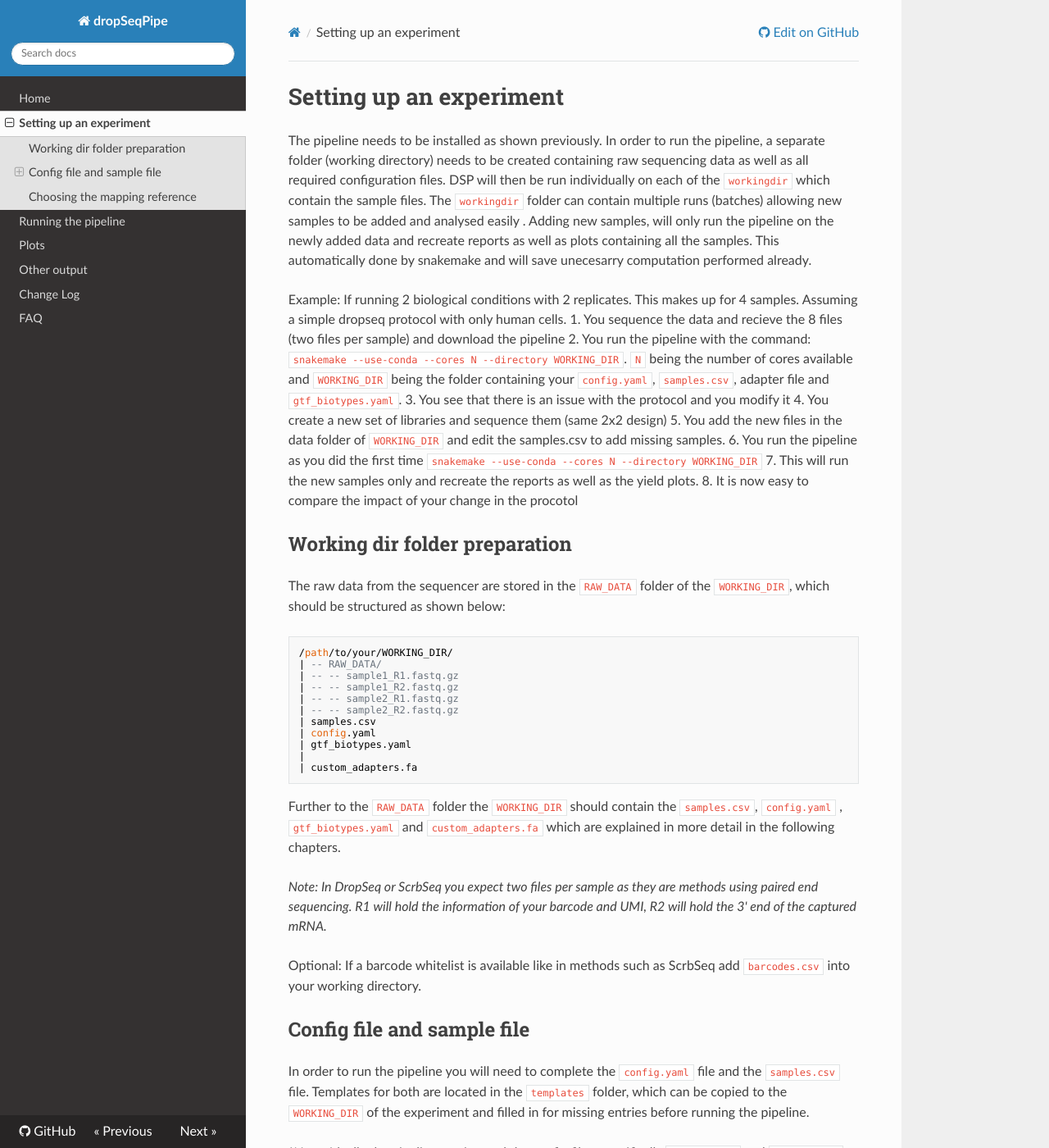
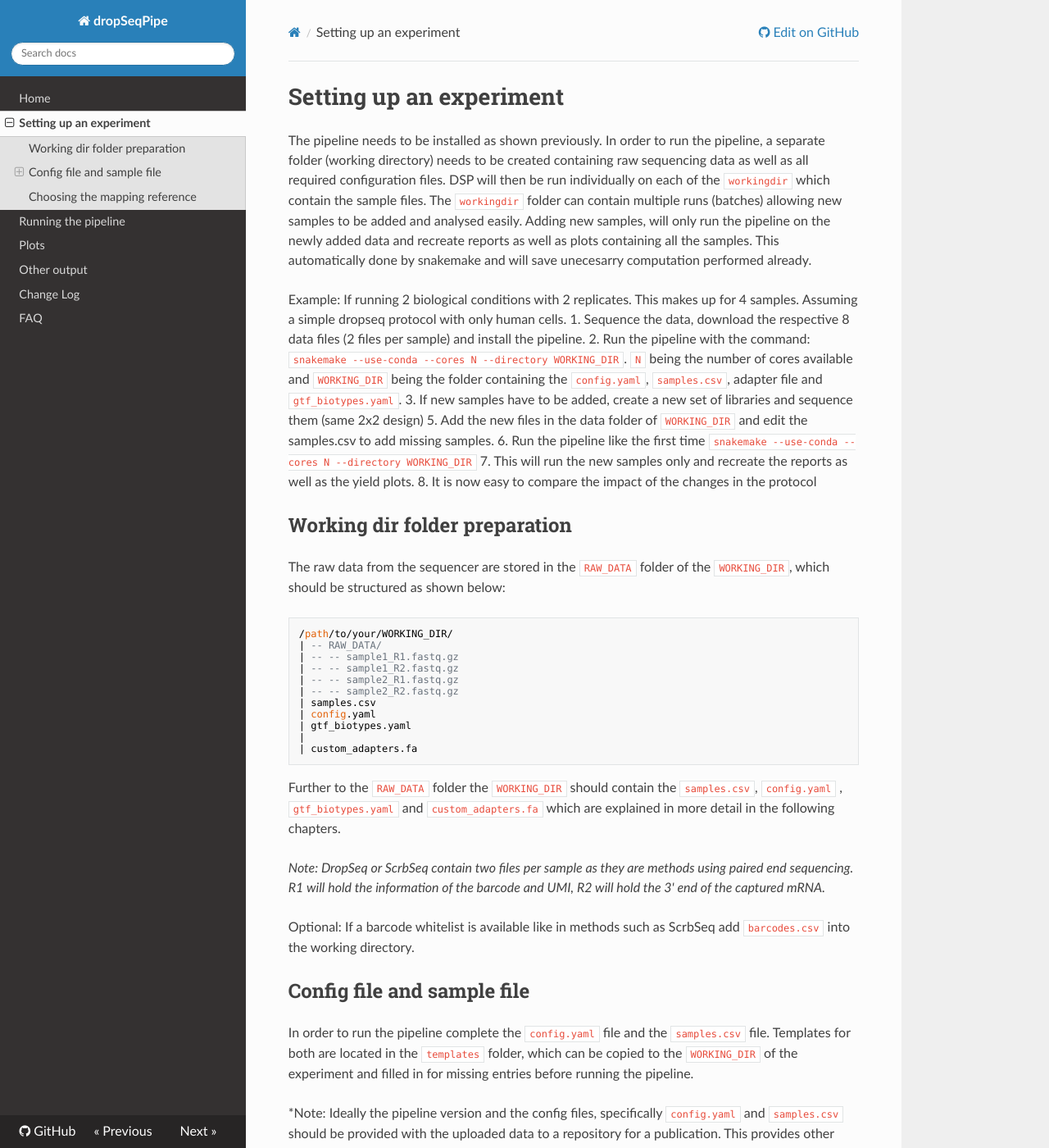
Before and after one commit to Hoohm/dropSeqPipe, an MkDocs documentation site: the page built from docs/docs/Setting-up-an-experiment.md, in a window 1280 px wide and 1400 px high. Shown: the whole window at 82% size. Built offline with MkDocs 1.6.1, drawn with Linux system fonts in a browser that asks for light colours; nearby versions of some CDN libraries; some of the changed text lies outside the part shown.

Commit message:
Minor changes on language, typos, structure etc in docs

````diff
--- a/docs/docs/Setting-up-an-experiment.md
+++ b/docs/docs/Setting-up-an-experiment.md
@@ -1,23 +1,22 @@
-#Setting up an experiment
+# Setting up an experiment
 
 The pipeline needs to be installed as shown previously.
 In order to run the pipeline, a separate folder (working directory) needs to be created containing raw sequencing data as well as all required configuration files.
 DSP will then be run individually on each of the `workingdir` which contain the sample files.
-The `workingdir` folder can contain multiple runs (batches) allowing new samples to be added and analysed easily .
+The `workingdir` folder can contain multiple runs (batches) allowing new samples to be added and analysed easily.
 Adding new samples, will only run the pipeline on the newly added data and recreate reports as well as plots containing all the samples.
 This automatically done by snakemake and will save unecesarry computation performed already.
 
 Example: If running 2 biological conditions with 2 replicates. This makes up for 4 samples. Assuming a simple dropseq protocol with only human cells.
-1. You sequence the data and recieve the 8 files (two files per sample) and download the pipeline
-2. You run the pipeline with the command: `snakemake --use-conda --cores N --directory WORKING_DIR`. `N` being the number of cores available and `WORKING_DIR` being the folder containing your `config.yaml`, `samples.csv`, adapter file and `gtf_biotypes.yaml`.
-3. You see that there is an issue with the protocol and you modify it
-4. You create a new set of libraries and sequence them (same 2x2 design)
-5. You add the new files in the data folder of `WORKING_DIR` and edit the samples.csv to add missing samples.
-6. You run the pipeline as you did the first time `snakemake --use-conda --cores N --directory WORKING_DIR`
+1. Sequence the data, download the respective 8 data files (2 files per sample) and install the pipeline.
+2. Run the pipeline with the command: `snakemake --use-conda --cores N --directory WORKING_DIR`. `N` being the number of cores available and `WORKING_DIR` being the folder containing the `config.yaml`, `samples.csv`, adapter file and `gtf_biotypes.yaml`.
+3. If new samples have to be added, create a new set of libraries and sequence them (same 2x2 design)
+5. Add the new files in the data folder of `WORKING_DIR` and edit the samples.csv to add missing samples.
+6. Run the pipeline like the first time `snakemake --use-conda --cores N --directory WORKING_DIR`
 7. This will run the new samples only and recreate the reports as well as the yield plots.
-8. It is now easy to compare the impact of your change in the procotol
+8. It is now easy to compare the impact of the changes in the protocol
 
-##Working dir folder preparation
+## Working dir folder preparation
 
 The raw data from the sequencer are stored in the `RAW_DATA` folder of the `WORKING_DIR`, which should be structured as shown below:
 
@@ -37,20 +36,23 @@ The raw data from the sequencer are stored in the `RAW_DATA` folder of the `WORK
 Further to the `RAW_DATA` folder the `WORKING_DIR` should contain the `samples.csv`, `config.yaml` , `gtf_biotypes.yaml` and `custom_adapters.fa` which are explained in more detail in the following chapters.
 
 
-*Note: In DropSeq or ScrbSeq you expect two files per sample as they are methods using paired end sequencing. R1 will hold the information of your barcode and UMI, R2 will hold the 3' end of the captured mRNA.*
+*Note: DropSeq or ScrbSeq contain two files per sample as they are methods using paired end sequencing.
+R1 will hold the information of the barcode and UMI, R2 will hold the 3' end of the captured mRNA.*
 
-Optional: If a barcode whitelist is available like in methods such as ScrbSeq add ` barcodes.csv` into your working directory.
+Optional: If a barcode whitelist is available like in methods such as ScrbSeq add ` barcodes.csv` into the working directory.
 
-##Config file and sample file
 
-In order to run the pipeline you will need to complete the `config.yaml` file and the `samples.csv` file.
+
+## Config file and sample file
+
+In order to run the pipeline complete the `config.yaml` file and the `samples.csv` file.
 Templates for both are located in the `templates` folder, which can be copied to the `WORKING_DIR` of the experiment and filled in for missing entries before running the pipeline.
 
-*Note: Ideally the pipeline version and the config files, specifically `config.yaml` and `samples.csv` should be provided with your uploaded data to a repository for a publication.
-This provides other users to ability to rerun the processing from scratch exactly as you did.
+*Note: Ideally the pipeline version and the config files, specifically `config.yaml` and `samples.csv` should be provided with the uploaded data to a repository for a publication.
+This provides other users to ability to rerun the processing from scratch with exactly the same parameters.
 This is possible because `snakemake` will download and create the exact same conda software environment (if `--use-conda` parameter is used) for each rule using the `envs` files (`envs` files are conda software environment files provided with the pipeline i.e. yaml files contained in the `envs` directory).
 
-### 1. config.yaml -
+### 1. config.yaml
 The config.yaml contains all the necessary parameters and paths for the pipeline.
 
 Example
@@ -117,42 +119,42 @@ EXTRACTION:
 #### Subsections
 
 [CONTACT]
-* `email` and `person`:You can provide the name and e-mail address of the person who processed the data using this configuration, this however is not mandatory.
+* `email` and `person`: Provide the name and e-mail address of the person who processed the data using this configuration, this however is not mandatory.
 
 [LOCAL]
 * `temp-directory` is the temp or scratch folder with enough space to keep temporary files.
 * `memory` is the maximum memory allocation pool for a Java Virtual Machine.
-* `raw_data` is the folder containing all your raw fastq.gz files.
+* `raw_data` is the folder containing all the raw fastq.gz files.
 * `results` is the folder that will contain all the results of the pipeline.
 
 [META]
-* `species` is where you list the species reference genomes of your samples. It can be one species or two for a mixed species experiment.
+* `species` is where the list the species reference genomes of the samples. It can be one species or two for a mixed species experiment.
 * `SPECIES_ONE` can be for example: mus_musculus, homo_sapiens, etc... It has to be the name used on ensembl for automatic download to work.
 * `build` is the genome build number.
 * `release` is the annotation release number.
-* `SPECIES_TWO` can be your second species.
-* `ratio` is how much "contamination" from another species you allow to validate them as a species or mixed. 0.2 means you allow a maximum of 20% mixing.
-* `reference-directory` is where you want to store your references files.
-* `gtf_biotypes` is the `gtf_biotypes.yaml` file containing the selection of biotypes you want to keep for your gene to read attribution. Using less biotypes may decrease your multimapping counts.
+* `SPECIES_TWO` can be the second species.
+* `ratio` is how much "contamination" from another species is allowed to validate them as a species or mixed. 0.2 means a maximum of 20% mixing is allowed.
+* `reference-directory` is where the references files are stored.
+* `gtf_biotypes` is the `gtf_biotypes.yaml` file containing the selection of biotypes for the gene to read attribution. Using less biotypes may decrease the multimapping counts.
 
 [FILTER]
-* `barcode_whitelist` is the filename of your barcode whitelist if you have one. Well plate based protocols often have one.
-* `5-prime-smart-adapter` is the 5-prime smart adapter used in your protocol.
+* `barcode_whitelist` is the filename of the barcode whitelist.
+* `5-prime-smart-adapter` is the 5-prime smart adapter used in the protocol.
 * `cell-barcode and UMI-barcode`: Is the section for cell/UMI barcode filtering.
-    * `start` is the first base position of your cell/UMI barcode.
-    * `end` is the last base position of your cell/UMI barcode.
+    * `start` is the first base position of the cell/UMI barcode.
+    * `end` is the last base position of the cell/UMI barcode.
 * `cutadapt`: Is the section for trimming.
 * `adapters-file` path to the file containing a list of adapters as fasta  to use for trimming. See section below for further information.
 
 Example: `NexteraPE-PE.fa`
 * `R1` lists the options for read1 (cell barcode and UMI) filtering/trimming
     * `quality-filter` is the minimum mean score of the sliding window for quality filtering.
-    * `maximum-Ns` how many Ns (N stands for unknown base - instead of A,T,C or G) you allow in the cell barcode and UMI barcode. By default it is one because we want to be able to collapse barcodes that have one mismatch.
-    * `extra-params` if you usually add extra parameters to cutadapt, you can do it here. *Only for experienced cutadapt users*.
+    * `maximum-Ns` how many Ns (N stands for unknown base - instead of A,T,C or G) are allowed in the cell barcode and UMI barcode. By default it is one because to be able to collapse barcodes that have one mismatch.
+    * `extra-params` extra parameters to cutadapt can be added here *Only for experienced cutadapt users*.
 * `R2` lists the options for read2 (mRNA) filtering/trimming
 that have one mismatch.
-    * `maximum-length` is the maximum length of your mRNA read before alignment.
-    * `extra-params` if you usually add extra paramters to cutadapt, you can do it here. *Only for experienced cutadapt users*.
+    * `maximum-length` is the maximum length of the mRNA read before alignment.
+    * `extra-params` extra parameters to cutadapt can be added here *Only for experienced cutadapt users*.
 For more information about trimming and filtering please visit the [cutadapt](https://cutadapt.readthedocs.io/en/stable/guide.html) website.
 
 [MAPPING]
@@ -183,11 +185,11 @@ sample_name1,500,100,Batch1
 sample_name2,500,100,Batch2
 ```
 
-* `expected_cells` is the number of cells you expect from your sample.
+* `expected_cells` is the number of cells expected from a sample.
 * `read_length` is the read length of the mRNA (Read2). This is necessary for STAR index generation
-* `batch` Can be used to group samples into batches. If  new samples are added to the same experiment, a new batch should be assigned to those samples.
+* `batch` Can be used to group samples into batches. If new samples are added to the same experiment, a new batch should be assigned to those samples.
 
-`Note:` You can add any other column you wish here, it won't affect the pipeline and you can use it later on in your analysis.
+`Note:` Any other column can be added here, it won't affect the pipeline and it can be used later on in the analysis.
 
 ### 3. gtf_biotypes.yaml
 
@@ -195,7 +197,7 @@ TODO
 
 ### 4. custom_adapters.fa
 
-File containing your list of adapters as fasta. You can choose between several files in the `templates` folder, add any sequence to existing files or provide your own custom one.
+File containing the list of adapters as fasta. The files can be chosen in the `templates` folder and any sequence can be added to existing files or custom files can be provided.
     * NexteraPE-PE.fa
     * TruSeq2-PE.fa
     * TruSeq2-SE.fa
@@ -203,11 +205,12 @@ File containing your list of adapters as fasta. You can choose between several f
     * TruSeq3-PE.fa
     * TruSeq3-SE.fa
 
-If you want to add custom sequences or create a complete new one, I would advise to store it in the `WORKING_DIR` folder of the experiment. This will ensure that your custom file will not be overwritten if you update the pipeline.
+If custom sequences are added or new files are created, ist recommended to to store them in the `WORKING_DIR` folder of the experiment. This will ensure that the custom file will not be overwritten if the pipeline is updated.
 
 ### 5. Barcode whitelist [optional]
 
-In protocols such as SCRBseq, the expected barcodes sequences are known beforhand. This pipeline does allow the use of known barcodes instead of a number of expected cells.
+In protocols such as SCRBseq, the expected barcodes sequences are known beforhand.
+This pipeline does allow the use of known barcodes instead of a number of expected cells.
 In order to use this functionality add a whitelist barcode file and provide the name of the file in the configuration in the section:
 
 ```
@@ -219,7 +222,9 @@ The file should be in the WORKING_DIR. Run the pipeline as usual.
 
 ### 6. cluster.yaml - Running on clusters [optional]
 
-There is a file in the `templates` called `cluster.yaml`. This can be used to modify resources needed for your data. I generally recommend moving the file to the root of the folder so that it doesn't get replaced by updates.
+There is a file in the `templates` called `cluster.yaml`.
+This can be used to modify resources needed for the data.
+Its recommended to move the file to the root of the folder so that it doesn't get replaced by updates.
 
 Below is an example of running on a cluster using the template file `cluster.yaml` for the SLURM Workload Manager used by many of the world's supercomputers and computer clusters (https://slurm.schedmd.com).
 
@@ -227,13 +232,13 @@ Below is an example of running on a cluster using the template file `cluster.yam
 snakemake --cluster 'sbatch -n {cluster.n}  -t {cluster.time} --clusters=CLUSTERNAME --output={cluster.output}' --jobs N --cluster-config cluster.yaml --use-conda --local-cores C
 ```
 
-* N: is the number of jobs you are allowed to run at the same time
+* N: is the number of jobs that are allowed to run at the same time
 * C: is the local core of the host machine. A few simple rules are going to be run locally (not sent to nodes) because they are not that heavy (mostly plotting)
-* CLUSTERNAME: the name of the cluster you want to use
+* CLUSTERNAME: the name of the cluster that is used.
 
 Note: The default path for cluster logs in the `cluster.yaml` is `logs/cluster/`. If that folder doesn't exist, the cluster can't write and will crash without an error message.
 
-##Choosing the mapping reference
+## Choosing the mapping reference
 
 The mapping reference is usually a genome where the reads are aligned to same as for bulk RNA-Seq.
 A list of available genomes can be found on ENSEMBL (e.g. release 98):
@@ -242,13 +247,13 @@ http://ftp.ensembl.org/pub/release-98/gtf/
 From version 0.4 on, reference files are automatically downloaded by the pipeline into a directory specified in the `config.yaml` (`reference-directory: path`).
 Mixed references are also downloaded and merged automatically based on the information in the `META` section of `config.yaml` (i.e. if two organism rather than one are listed in the `species: ` section, it will assume it is mixed species).
 
-Since sometimes you still want to use your own reference you can bypass the download by creating your own `genome.fa` and `annotation.gtf` file.
-
-Snakemake generates file based on paths. If you want to use a custom reference you have to name it properly for snakemake to find it.
+To use a custom reference and bypass the reference download, create a custom `genome.fa` and `annotation.gtf` file.
+Snakemake generates file based on paths.
+If a custom reference is used, name it as shown below to enable snakemake to find it.
 
 Here is an example:
 
-Let's assume this is your configuration for the `META` section of `config.yaml`:
+Let's assume this is the configuration for the `META` section of `config.yaml`:
 ```
 META:
     species:
@@ -260,7 +265,7 @@ META:
     gtf_biotypes: gtf_biotypes.yaml
 ```
 
-You need to provide the following files
+Provide the following files
 
 ```
 /absolute/path/to/references/funky_species_name_A_1/genome.fa
@@ -286,5 +291,5 @@ genome.rRNA.intervals
 STAR_INDEX/SA_read_length/
 ```
 
-Note: The STAR index will be built based on the read length of your mRNA read (Read2).
-If you have different lengths, it will produce multiple indexes.
+Note: The STAR index will be built based on the read length of the mRNA read (Read2).
+If there are different read lengths, it will produce multiple indexes.
````
Also changed, not shown: docs/docs/Installation.md (+2 -2 lines), docs/docs/Plots.md (+3 -5 lines), docs/docs/Running-dropSeqPipe.md (+15 -15 lines).
